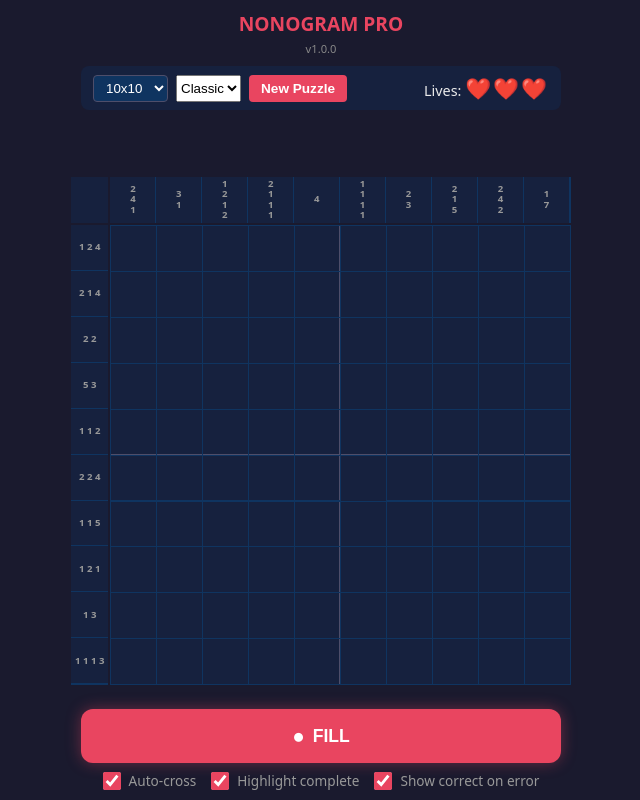
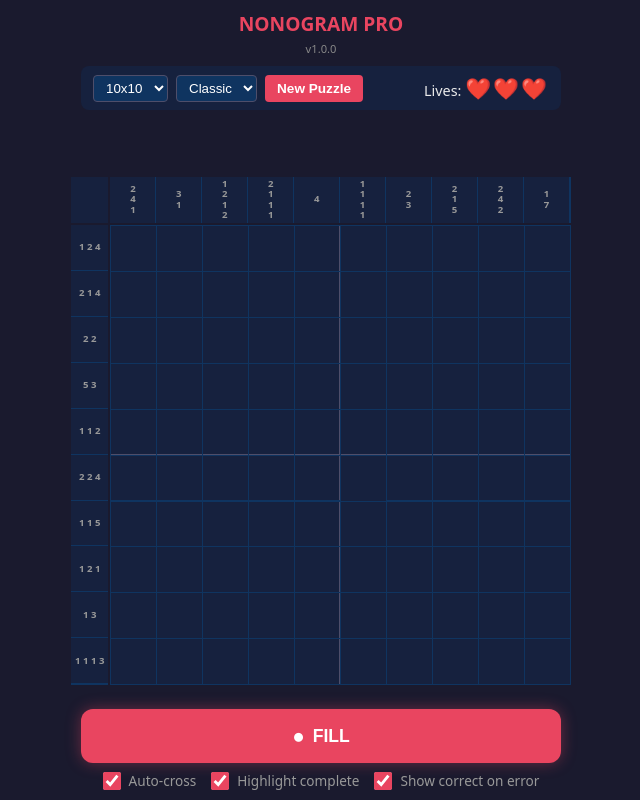
Before and after one commit to mcanevet/nonogram, a website: page index.html in a window 1280 px wide. Shown: the whole page, without its empty margins (319-959 px from the left). Drawn offline with Linux system fonts and the light colour scheme.

Commit message:
fix: add styling for gameMode selector and remove deprecated meta tag

```diff
--- a/index.html
+++ b/index.html
@@ -6,7 +6,6 @@
   <meta name="description" content="A nonogram/picross puzzle game">
   <meta name="theme-color" content="#e94560">
   <meta name="mobile-web-app-capable" content="yes">
-  <meta name="apple-mobile-web-app-capable" content="yes">
   <meta name="apple-mobile-web-app-status-bar-style" content="black-translucent">
   <meta name="apple-mobile-web-app-title" content="Nonogram">
   <title>Nonogram Pro</title>
--- a/style.css
+++ b/style.css
@@ -65,7 +65,7 @@ header h1 { text-align: center; color: var(--accent); font-size: 1.2rem; }
   gap: 8px;
 }
 
-#diffSelect {
+#diffSelect, #gameMode {
   background: #0f3460;
   color: white;
   border: 1px solid var(--grid-line);
```
